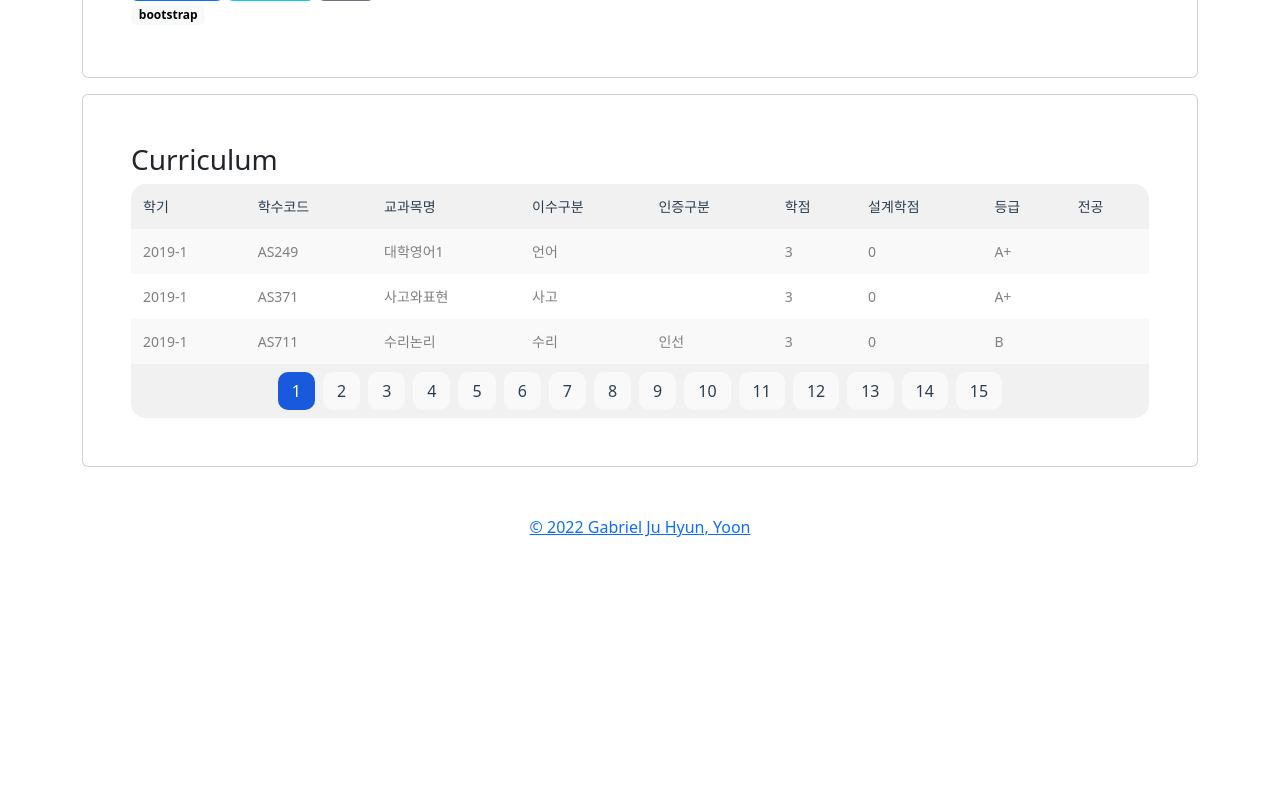
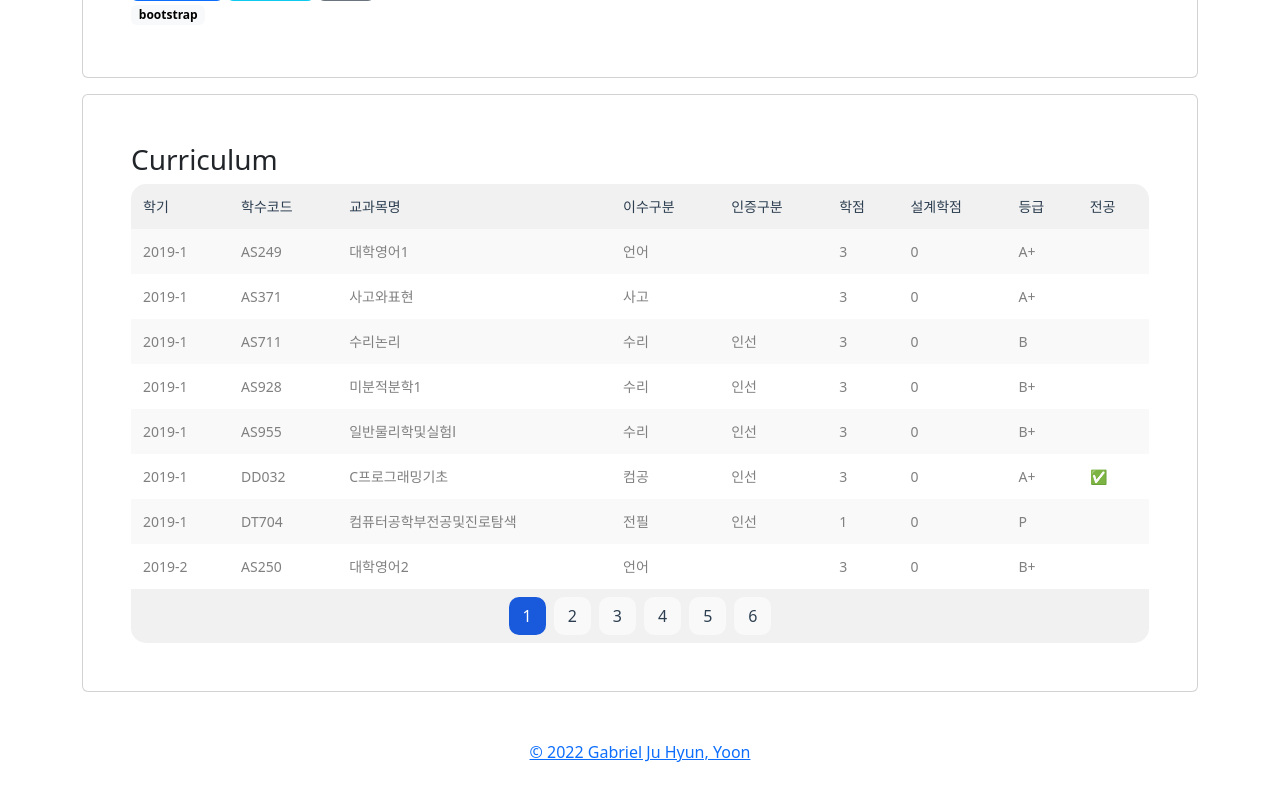
Before and after one commit to gabrielyoon7/gabrielyoon7, a React (Create React App) app: page /gabrielyoon7/profile in a window 1280 px wide. Shown: the part 713-1513 px from the top of the page. Before the commit the page ends 1308 px from the top, so only its background shows below. Built offline with nearby package versions, Linux system fonts and the light colour scheme.

Commit message:
표 하단 길이를 적당히 잘라주는 작업 진행

```diff
--- a/src/component/Table/TableFooter/index.jsx
+++ b/src/component/Table/TableFooter/index.jsx
@@ -9,14 +9,27 @@ const TableFooter = ({ range, setPage, page, slice }) => {
       setPage(page - 1);
     }
   }, [slice, page, setPage]);
+
+  let temp = range;
+  if (range.length > 6) {
+    let start = parseInt(page) - 3
+    let end = parseInt(page) + 3
+    if (start <= 0) {
+      start = 0
+    }
+    if (end >= range.length) {
+      end = range.length
+    }
+    temp = temp.slice(start, end)
+  }
+
   return (
     <div className={styles.tableFooter}>
-      {range.map((el, index) => (
+      {temp.map((el, index) => (
         <button
           key={index}
-          className={`${styles.button} ${
-            page === el ? styles.activeButton : styles.inactiveButton
-          }`}
+          className={`${styles.button} ${page === el ? styles.activeButton : styles.inactiveButton
+            }`}
           onClick={() => setPage(el)}
         >
           {el}
--- a/src/component/Table/index.jsx
+++ b/src/component/Table/index.jsx
@@ -18,7 +18,7 @@ const Table = ({ data, rowsPerPage }) => {
         </thead>
         <tbody>
           {slice.map((el) => (
-            <tr className={styles.tableRowItems} key={el.id}>
+            <tr className={styles.tableRowItems} key={Math.random()}>
               {Object.keys(el).map((col) => (<td key={Math.random()} className={styles.tableCell}>{el[col]}</td>))}
             </tr>
           ))}
--- a/src/container/profile/Curriculum.js
+++ b/src/container/profile/Curriculum.js
@@ -6,7 +6,7 @@ export default () => {
     return (
         <>
             <h3>Curriculum</h3>
-            <Table data={curriculum} rowsPerPage={3} />
+            <Table data={curriculum} rowsPerPage={8} />
         </>
     )
 }
```
